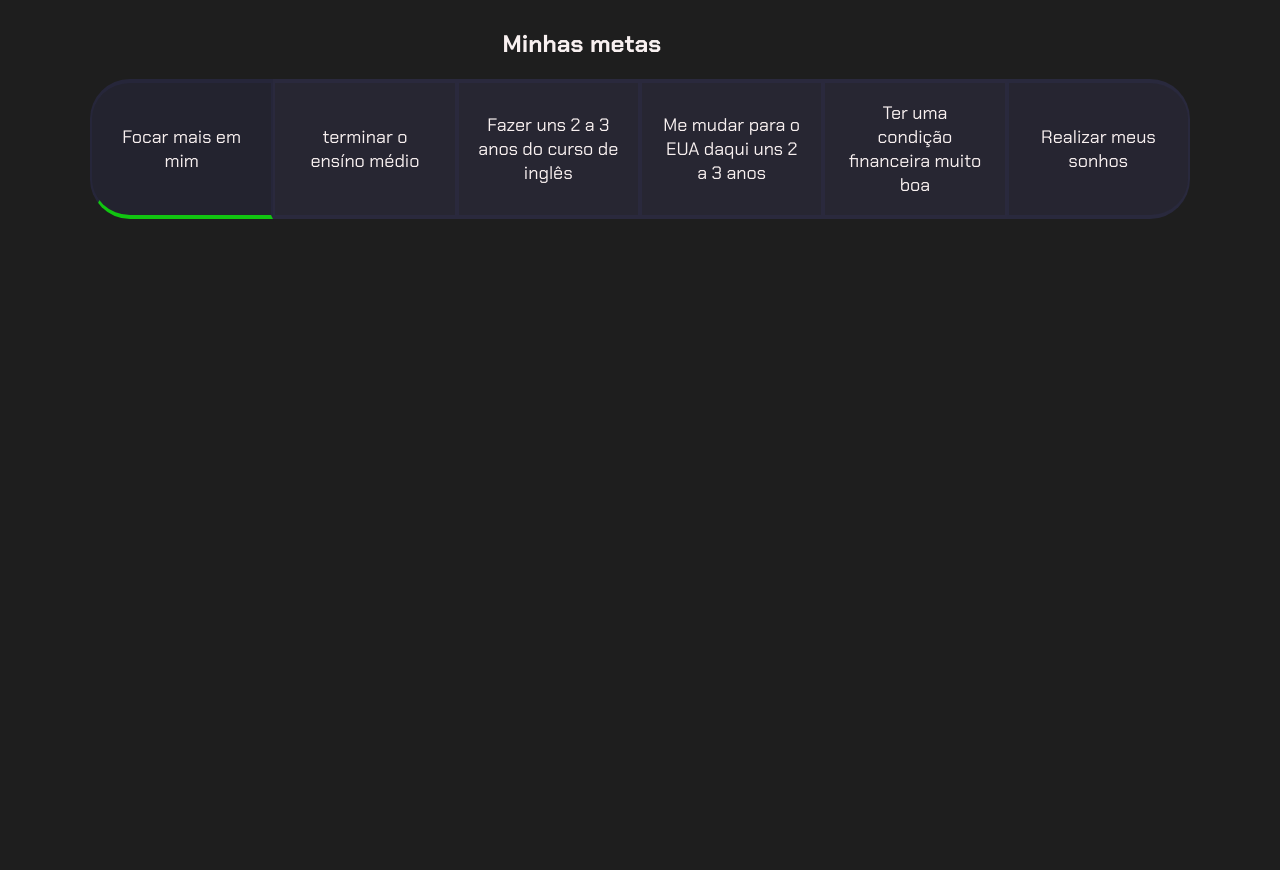
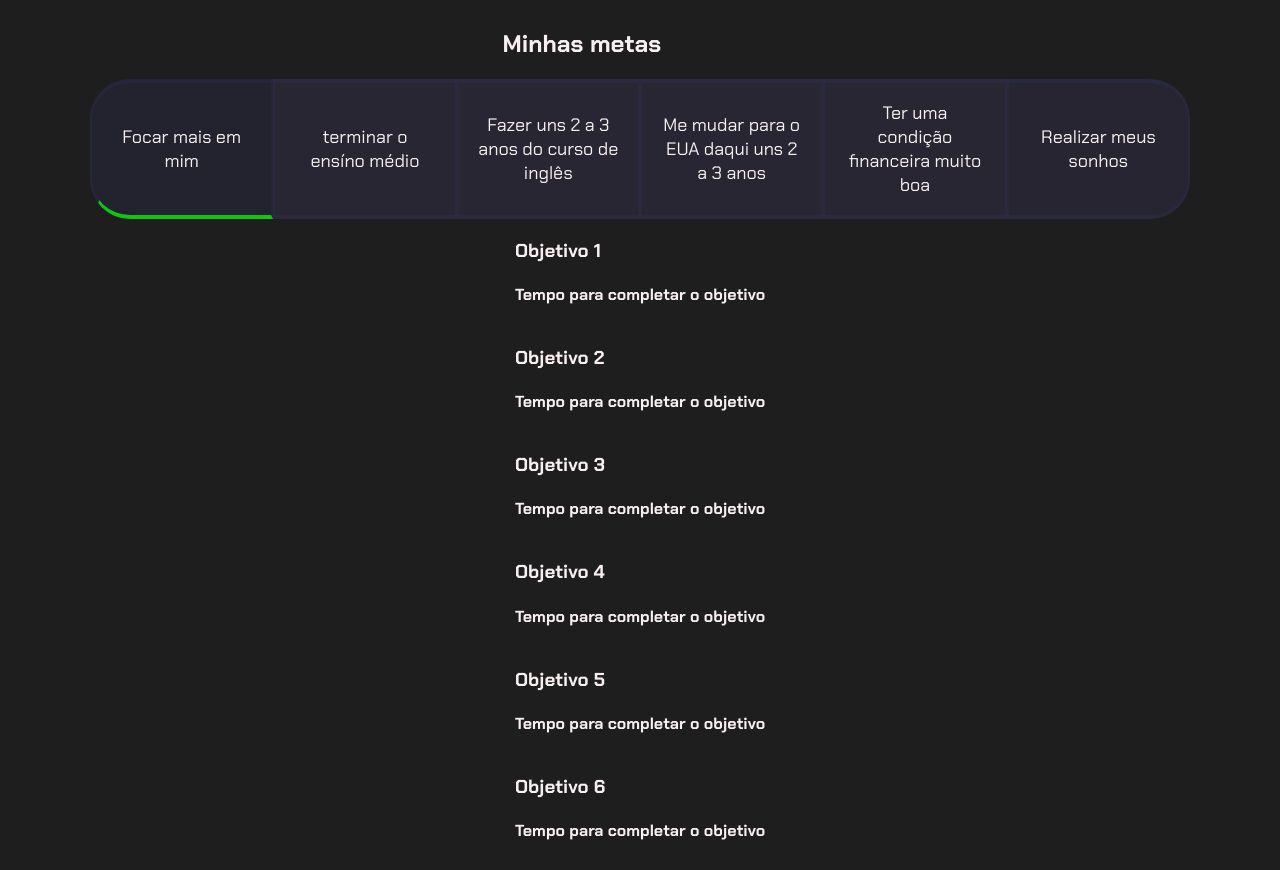
Before and after one commit to FLOUBCKF/vscode-3f, a plain HTML site: page index.html in a window 1280 px wide. Before the commit the page ends 800 px from the top, so only its background shows below. Drawn offline with Linux system fonts and the light colour scheme.

Commit message:
Add files via upload

```diff
--- a/index.html
+++ b/index.html
@@ -19,6 +19,30 @@
             <button class="botao">Ter uma condição financeira muito boa</button>
             <button class="botao">Realizar meus sonhos</button>
         </div>
+        <div class="abas-texto">
+            <h3 class="aba-conteudo-titulo-principal">Objetivo 1</h3>
+            <h4 class="aba-conteudo-titulo-secundario">Tempo para completar o objetivo</h4>
+        </div>
+        <div class="abas-texto">
+            <h3 class="aba-conteudo-titulo-principal">Objetivo 2</h3>
+            <h4 class="aba-conteudo-titulo-secundario">Tempo para completar o objetivo</h4>
+        </div>
+        <div class="abas-texto">
+            <h3 class="aba-conteudo-titulo-principal">Objetivo 3</h3>
+            <h4 class="aba-conteudo-titulo-secundario">Tempo para completar o objetivo</h4>
+        </div>
+        <div class="abas-texto">
+            <h3 class="aba-conteudo-titulo-principal">Objetivo 4</h3>
+            <h4 class="aba-conteudo-titulo-secundario">Tempo para completar o objetivo</h4>
+        </div>
+        <div class="abas-texto">
+            <h3 class="aba-conteudo-titulo-principal">Objetivo 5</h3>
+            <h4 class="aba-conteudo-titulo-secundario">Tempo para completar o objetivo</h4>
+        </div>
+        <div class="abas-texto">
+            <h3 class="aba-conteudo-titulo-principal">Objetivo 6</h3>
+            <h4 class="aba-conteudo-titulo-secundario">Tempo para completar o objetivo</h4>
+        </div>
         <script src="main.js"></script>
     </section>
 </body>
--- a/main.js
+++ b/main.js
@@ -1,2 +1,10 @@
 const botoes = document.querySelectorAll(".botao");
-console.log(botoes);
+
+for(let i=0;i<botoes.length;i++){
+    botoes[i].onclick=function(){
+        for(j=0;j<botoes.length;j++){
+            botoes[j].classList.remove("ativo");
+        }
+                botoes[i].classList.add("ativo");
+    }
+}
```
